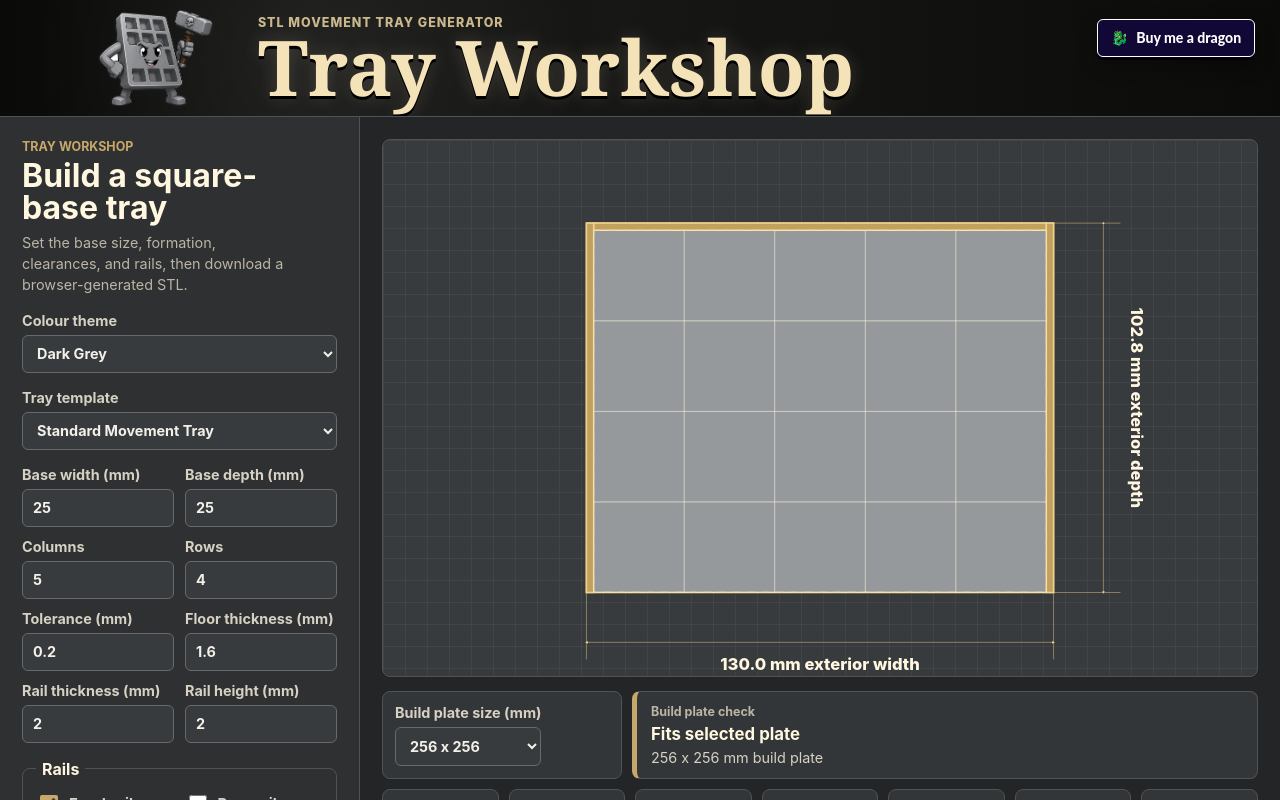
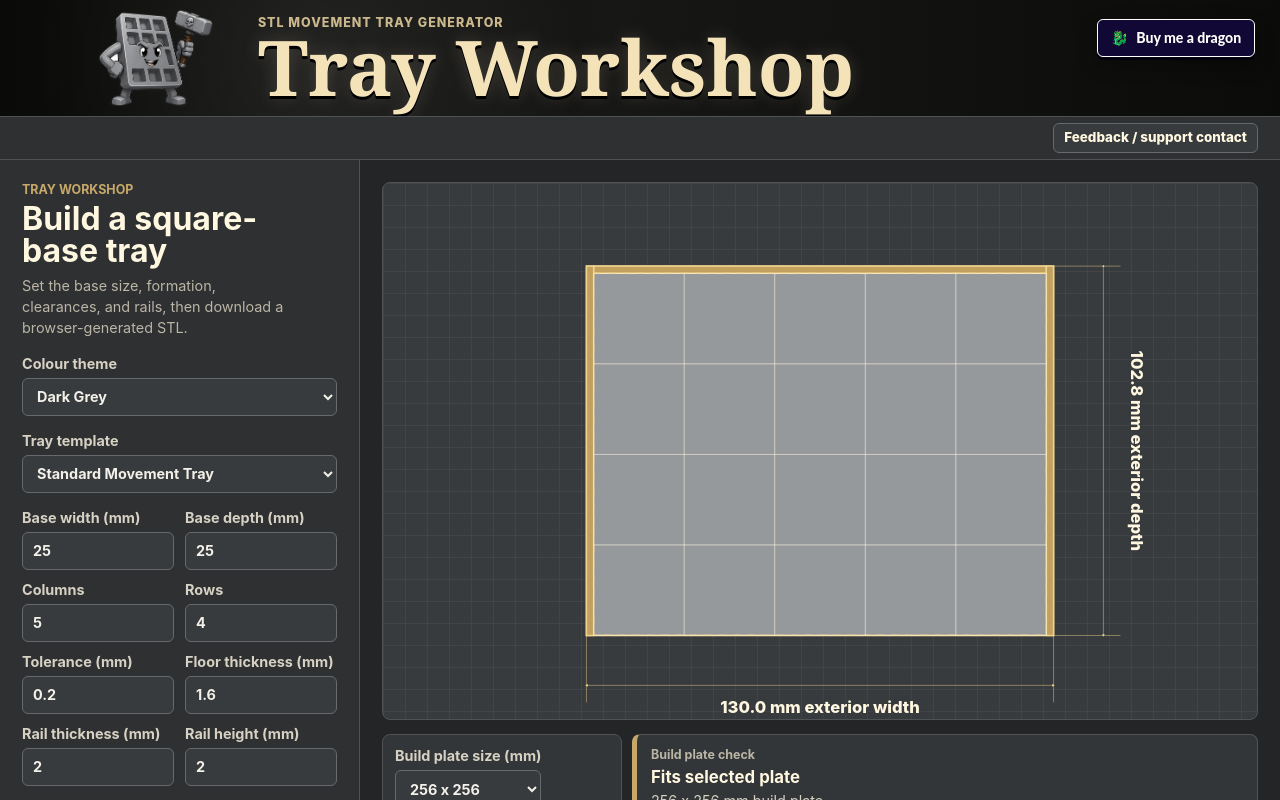
Before and after one commit to greyplasticmodelling/tray-workshop, a React (Vite) app: page / in a window 1280 px wide. Shown: the top 800 px of the page. Built offline with nearby package versions, Linux system fonts and the light colour scheme.

Commit message:
Add FormSubmit feedback contact link

```diff
--- a/src/App.tsx
+++ b/src/App.tsx
@@ -198,6 +198,18 @@ export default function App() {
         <SupportButton />
       </header>
 
+      <div className="feedback-strip" aria-label="Feedback and support contact">
+        <a
+          className="feedback-link"
+          href="https://formsubmit.co/el/jukupe"
+          target="_blank"
+          rel="noreferrer"
+          title="Send feedback or a support message through FormSubmit."
+        >
+          Feedback / support contact
+        </a>
+      </div>
+
       <main className="app-main">
         <TrayControls
           settings={settings}
--- a/src/styles.css
+++ b/src/styles.css
@@ -262,6 +262,42 @@ select {
   box-shadow: 0 3px 0 #05020f, 0 8px 20px rgba(0, 0, 0, 0.32) !important;
   font-size: 0.88rem !important;
   white-space: nowrap !important;
+}
+
+.feedback-strip {
+  min-height: 42px;
+  display: flex;
+  justify-content: flex-end;
+  align-items: center;
+  border-bottom: 1px solid var(--border);
+  padding: 6px 22px;
+  background: var(--panel);
+}
+
+.feedback-link {
+  min-height: 30px;
+  display: inline-flex;
+  align-items: center;
+  justify-content: center;
+  border: 1px solid var(--border-strong);
+  border-radius: 6px;
+  padding: 6px 10px;
+  color: var(--heading);
+  background: var(--surface);
+  font-size: 0.84rem;
+  font-weight: 800;
+  line-height: 1;
+  text-decoration: none;
+}
+
+.feedback-link:hover,
+.feedback-link:focus-visible {
+  border-color: var(--accent);
+}
+
+.feedback-link:focus-visible {
+  outline: 3px solid var(--accent-soft);
+  outline-offset: 2px;
 }
 
 .app-main {
@@ -750,7 +786,8 @@ footer {
   }
 
   .controls,
-  .preview-panel {
+  .preview-panel,
+  .feedback-strip {
     padding: 16px;
   }
 
```
